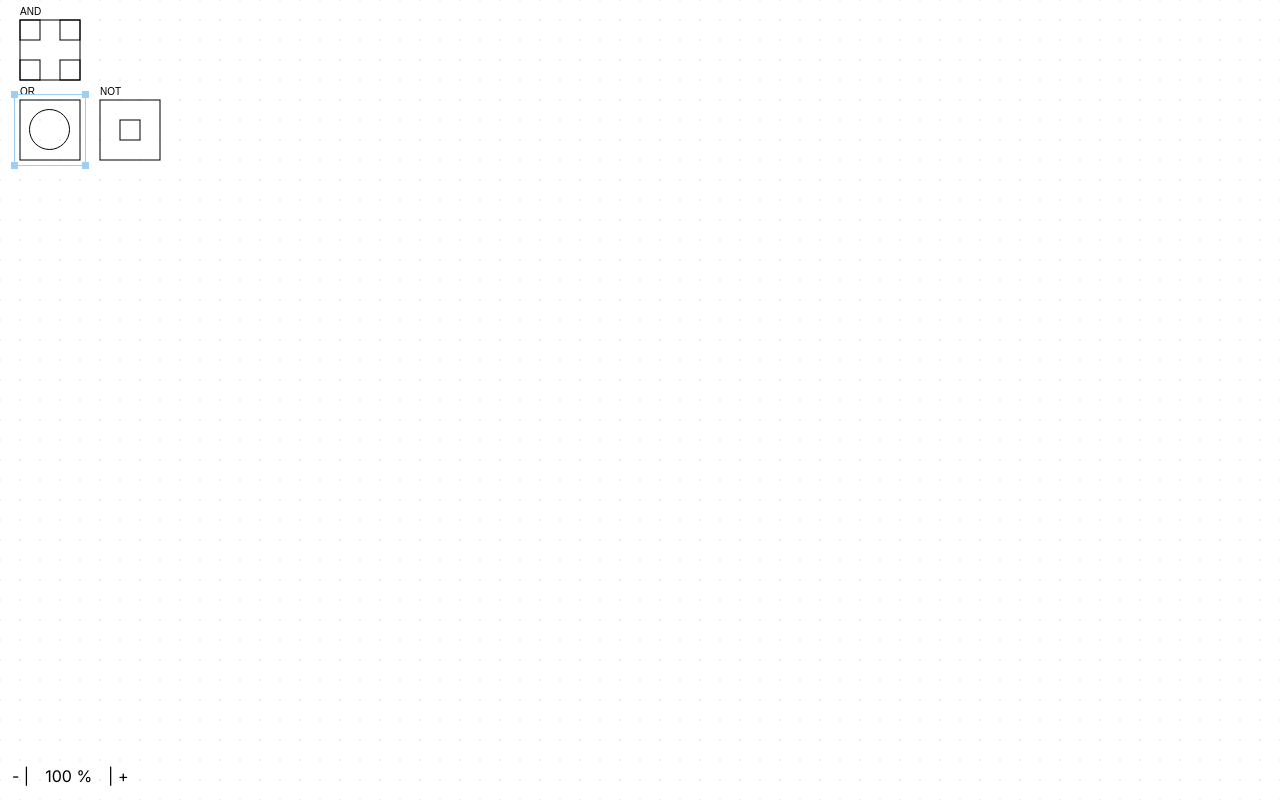
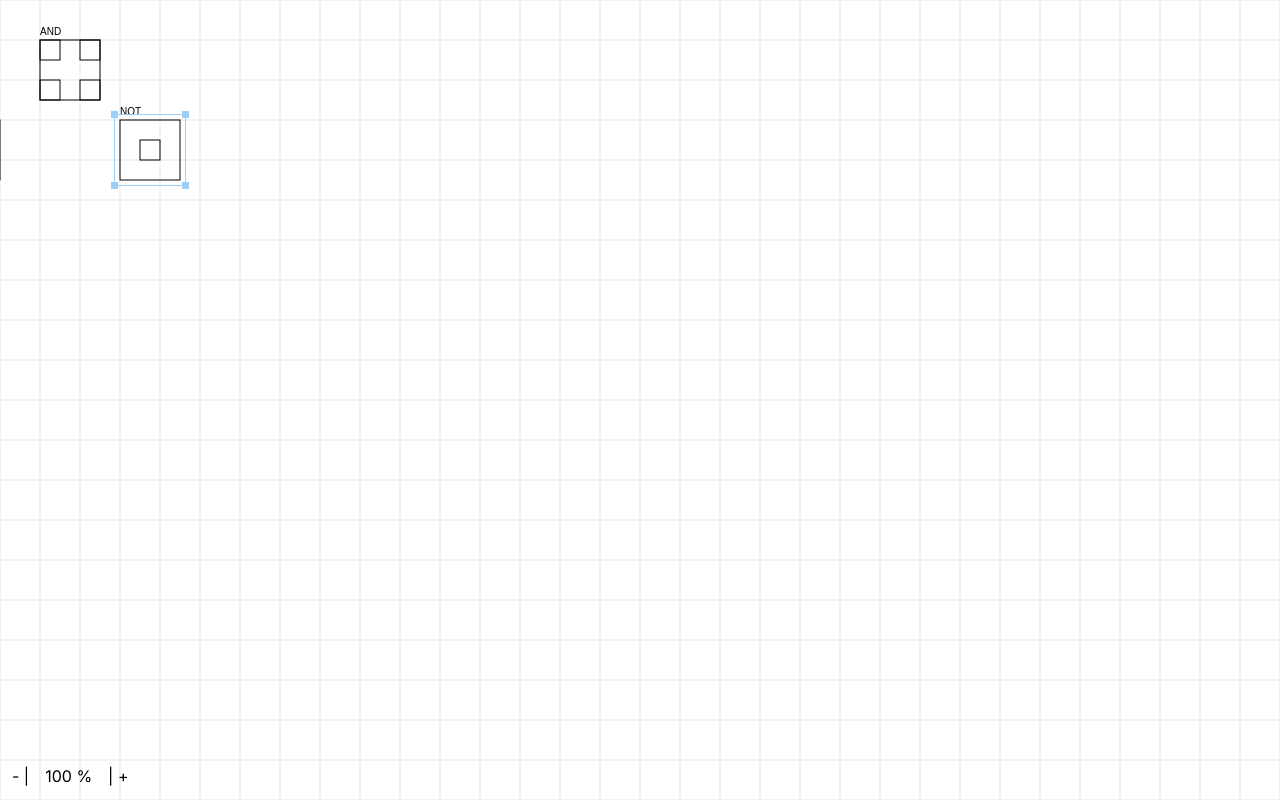
Before and after one commit to nepali-prabhat/cpu-simulator, a Next.js app: page / in a window 1280 px wide. Built offline with nearby package versions, Linux system fonts and the light colour scheme.

Commit message:
added select controlls

```diff
--- a/src/app/page.tsx
+++ b/src/app/page.tsx
@@ -5,7 +5,7 @@ import { MAX_ZOOM, MIN_ZOOM } from "@/constants";
 import dynamic from "next/dynamic";
 
 function Home() {
-    const { canvasRef, canvasProperties, handleCanvasContextMenu, setZoom } =
+    const { handleMouseMove, canvasRef, canvasProperties, handleCanvasContextMenu, setZoom } =
         useCanvas({});
 
     return (
@@ -18,6 +18,7 @@ function Home() {
                     width={canvasProperties.width}
                     height={canvasProperties.height}
                     onContextMenu={handleCanvasContextMenu}
+                    onMouseMove={handleMouseMove}
                 >
                     screen for cpu simulation
                 </canvas>
--- a/src/components/canvas/render.ts
+++ b/src/components/canvas/render.ts
@@ -1,5 +1,8 @@
-import { AppState, CanvasProperties } from "@/types";
-import { dotsGrid } from "./grid";
+import { AppState, CanvasProperties, Element, Point } from "@/types";
+import { dotsGrid, strokeGrid } from "./grid";
+import { SELECT_PADDING, SELECT_SIZE } from "@/constants";
+const size = SELECT_SIZE;
+const padding = SELECT_PADDING;
 
 export function renderCanvas({
     context,
@@ -15,7 +18,7 @@ export function renderCanvas({
     const { scroll, zoom, width, height } = canvasProperties;
     context.setTransform(1, 0, 0, 1, 0, 0);
     context.save();
-    // console.log("origin zoom: ", scroll, zoom);
+    console.log("origin zoom: ", scroll, zoom);
 
     // clear background
     context.save();
@@ -25,6 +28,7 @@ export function renderCanvas({
     // apply zoom
     context.scale(zoom, zoom);
 
+    false &&
         dotsGrid(
             context,
             gridSpace,
@@ -37,7 +41,26 @@ export function renderCanvas({
             height / zoom
         );
 
+    true &&
+        strokeGrid(
+            context,
+            gridSpace,
+
+            -Math.ceil(zoom / gridSpace) * gridSpace + (scroll.x % gridSpace),
+            -Math.ceil(zoom / gridSpace) * gridSpace + (scroll.y % gridSpace),
+
+            // 0,0,
+            width / zoom,
+            height / zoom
+        );
+
     renderElements({
+        appState,
+        context,
+        canvasProperties,
+    });
+
+    renderSelectArea({
         appState,
         context,
         canvasProperties,
@@ -57,7 +80,7 @@ function renderElements({
     context: CanvasRenderingContext2D;
 }) {
     const { scroll } = canvasProperties;
-    const { elements, selectedElementIds } = appState;
+    const { elements } = appState;
     for (let element of elements) {
         context.save();
         context.translate(element.x + scroll.x, element.y + scroll.y);
@@ -120,45 +143,122 @@ function renderElements({
         }
         context.restore();
     }
+}
+function renderSelectArea({
+    appState,
+    context,
+    canvasProperties,
+}: {
+    appState: AppState;
+    canvasProperties: CanvasProperties;
+    context: CanvasRenderingContext2D;
+}) {
+    // TODO: make this a constant
+    const { scroll } = canvasProperties;
+    const { elements, selectedElementIds } = appState;
     const selectedElements = elements.filter((e) =>
         selectedElementIds.has(e.uid)
     );
+
+    const multipleSelected = selectedElements.length > 1;
+    let bounds: { min: Point; max: Point } | undefined;
     for (let element of selectedElements) {
+        if (multipleSelected) {
+            // create bounds based on all the selected elements
+            if (bounds === undefined) {
+                bounds = {
+                    min: { x: element.x, y: element.y },
+                    max: {
+                        x: element.x + element.width,
+                        y: element.y + element.height,
+                    },
+                };
+            } else {
+                bounds.min.x = Math.min(bounds.min.x, element.x);
+                bounds.min.y = Math.min(bounds.min.y, element.y);
+
+                bounds.max.x = Math.max(
+                    bounds.max.x,
+                    element.x + element.width
+                );
+                bounds.max.y = Math.max(
+                    bounds.max.y,
+                    element.y + element.height
+                );
+            }
+        }
+        // draw selection box in selected elements
+        renderBoundingBox(context, scroll, element, {
+            renderHandles: !multipleSelected,
+        });
+    }
+    if (bounds) {
+        // TODO: add padding and size to the bound.
+        bounds.min.x -= padding;
+        bounds.min.y -= padding;
+        bounds.max.x += padding;
+        bounds.max.y += padding;
+
+        // TODO: draw bounds
+        renderBoundingBox(
+            context,
+            scroll,
+            {
+                x: bounds.min.x,
+                y: bounds.min.y,
+                width: bounds.max.x - bounds.min.x,
+                height: bounds.max.y - bounds.min.y,
+            },
+            {
+                renderHandles: true,
+                padding: 0,
+            }
+        );
+    }
+}
+
+export function renderBoundingBox(
+    context: CanvasRenderingContext2D,
+    scroll: { x: number; y: number },
+    rect: { x: number; y: number; width: number; height: number },
+    {
+        renderHandles = true,
+        padding = SELECT_PADDING,
+        size = SELECT_SIZE,
+    }: Partial<{
+        renderHandles: boolean;
+        padding: number;
+        size: number;
+    }> = {}
+) {
     context.save();
-        context.translate(element.x + scroll.x, element.y + scroll.y);
+    context.translate(rect.x + scroll.x, rect.y + scroll.y);
     const color = "hsl(207, 83%, 79%)";
     context.fillStyle = color;
     context.strokeStyle = color;
-        const padding = 2;
-        const size = 7;
+    if (renderHandles) {
         context.fillRect(0 - size - padding, 0 - size - padding, size, size);
+        context.fillRect(rect.width + padding, 0 - padding - size, size, size);
+        context.fillRect(0 - size - padding, rect.height + padding, size, size);
         context.fillRect(
-            element.width + padding,
-            0 - padding - size,
+            rect.width + padding,
+            rect.height + padding,
             size,
             size
         );
-        context.fillRect(
-            0 - size - padding,
-            element.height + padding,
-            size,
-            size
-        );
-        context.fillRect(
-            element.width + padding,
-            element.height + padding,
-            size,
-            size
-        );
-
+    }
     context.strokeRect(
         0 - size / 2 - padding,
         0 - size / 2 - padding,
-            element.width + size  + padding * 2,
-            element.height + size  + padding * 2
+        rect.width + size + padding * 2,
+        rect.height + size + padding * 2
     );
 
     context.restore();
 }
-    console.log("selected elements: ", selectedElements);
+function getViewportPoints(scroll: Point, p: Point) {
+    return {
+        x: p.x + scroll.x,
+        y: p.y + scroll.y,
+    };
 }
--- a/src/components/canvas/useCanvas.ts
+++ b/src/components/canvas/useCanvas.ts
@@ -12,7 +12,7 @@ import { getNormalizedZoom, getStateForZoom } from "./zoom";
 
 const ids = [nanoid(), nanoid(), nanoid()];
 export function useCanvas({
-    defaultGridSpace = 20,
+    defaultGridSpace = 40,
 }: {
     defaultGridSpace?: number;
 }) {
@@ -27,30 +27,30 @@ export function useCanvas({
         elements: [
             {
                 uid: ids[0],
-                x: 20,
-                y: 20,
+                x: gridSpace,
+                y: gridSpace,
                 width: 60,
                 height: 60,
                 type: "and_gate",
             },
             {
                 uid: ids[1],
-                x: 20,
-                y: 100,
+                x: gridSpace - 100,
+                y: gridSpace / 2 + 100,
                 width: 60,
                 height: 60,
                 type: "or_gate",
             },
             {
                 uid: ids[2],
-                x: 100,
-                y: 100,
+                x: gridSpace / 2 + 100,
+                y: gridSpace / 2 + 100,
                 width: 60,
                 height: 60,
                 type: "not_gate",
             },
         ],
-        selectedElementIds: new Set<string>().add(ids[1]),
+        selectedElementIds: new Set<string>().add(ids[2]),
     });
 
     let canvasRef = useRef<HTMLCanvasElement>(null);
@@ -82,7 +82,6 @@ export function useCanvas({
             ...o(v.zoom, v),
         }));
     };
-
     // NOTE: canvas event handlers
     useEffect(() => {
         let canvas = canvasRef.current;
@@ -154,6 +153,39 @@ export function useCanvas({
         draw();
     }, [draw]);
 
+    const handleMouseMove: React.MouseEventHandler<HTMLCanvasElement> = (e) => {
+        const { clientX, clientY } = e;
+        const canvasX =
+            clientX / canvasProperties.zoom - canvasProperties.scroll.x;
+        const canvasY =
+            clientY / canvasProperties.zoom - canvasProperties.scroll.y;
+        console.log("canvas x, y", canvasX, canvasY);
+        // TODO: check if element is clicked
+        let selectedElementIds: Set<string>;
+        if (e.shiftKey) {
+            selectedElementIds = new Set(
+                Array.from(appState.selectedElementIds)
+            );
+        } else {
+            selectedElementIds = new Set();
+        }
+        for (let element of appState.elements) {
+            const { x, y, width, height } = element;
+            if (
+                canvasX >= x &&
+                canvasX <= x + width &&
+                canvasY >= y &&
+                canvasY <= y + height
+            ) {
+                selectedElementIds.add(element.uid);
+            }
+        }
+        setAppState({
+            ...appState,
+            selectedElementIds,
+        });
+    };
+
     const handleCanvasContextMenu: React.MouseEventHandler<
         HTMLCanvasElement
     > = (e) => {
@@ -166,5 +198,6 @@ export function useCanvas({
         canvasProperties,
         handleCanvasContextMenu,
         setZoom,
+        handleMouseMove,
     };
 }
--- a/src/constants.ts
+++ b/src/constants.ts
@@ -1,3 +1,6 @@
 export const ZOOM_STEP = 0.1;
 export const MIN_ZOOM = 0.25;
 export const MAX_ZOOM = 15;
+
+export const SELECT_PADDING = 2;
+export const SELECT_SIZE = 7;
```
Lines whose indentation alone changed are shown as unchanged.
